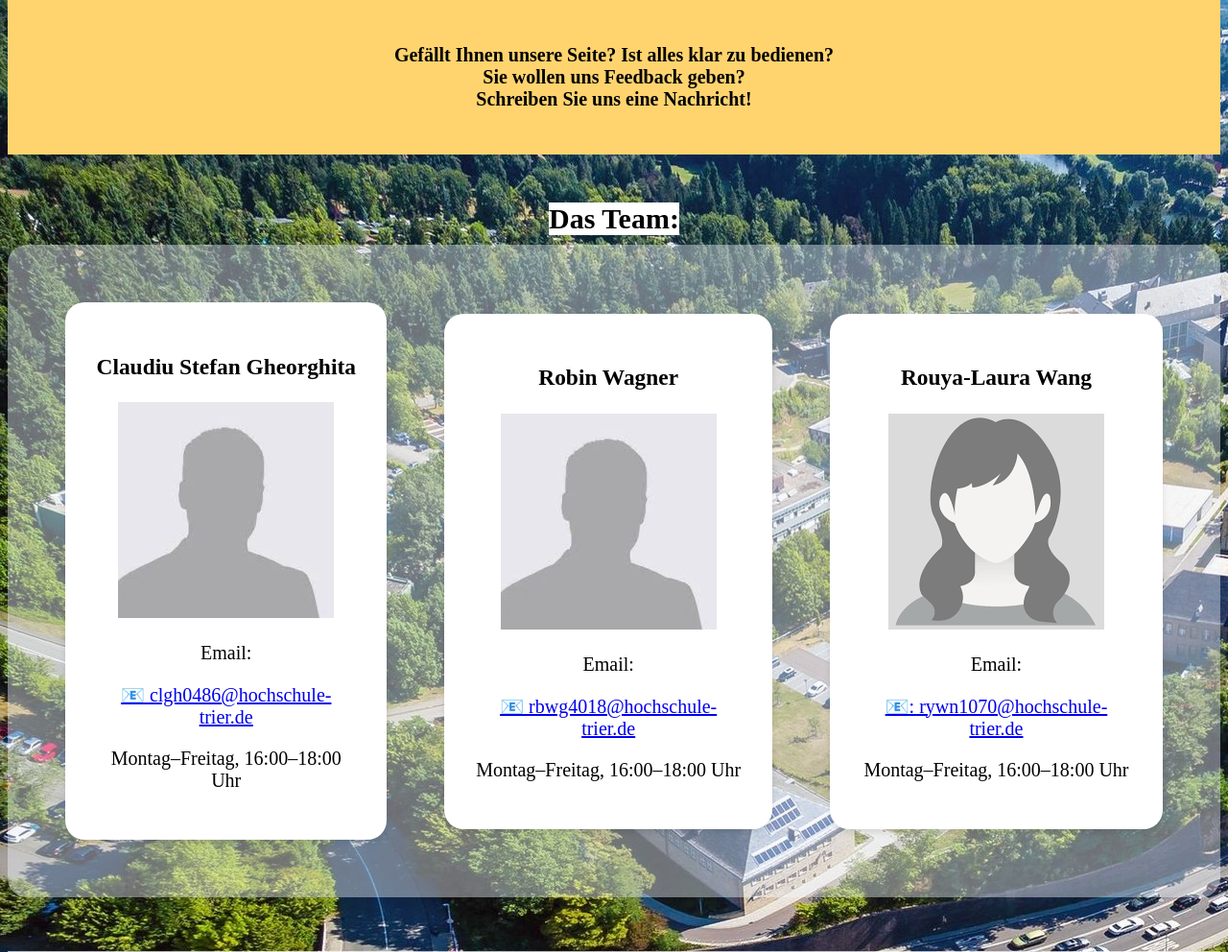
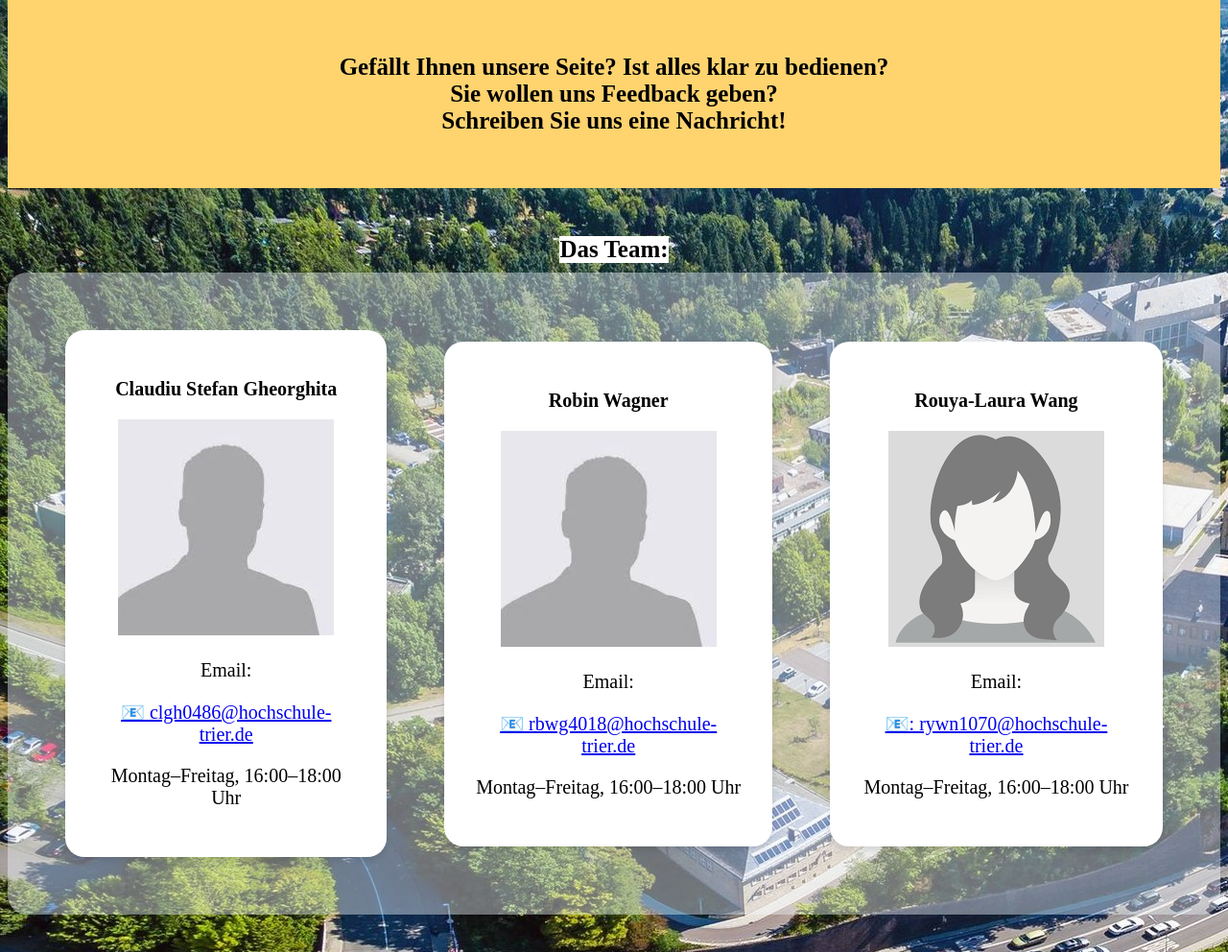
Before and after one commit to SteamPunk89079/Web-Tech-Gruppe-23, a PHP site: page /Pages/ContactUs.html in a window 1280 px wide. Shown: the part 135-1127 px from the top of the page at 96% size. Run offline with PHP 8.4, Linux system fonts and the light colour scheme.

Commit message:
font size geändert

```diff
--- a/Styles/index_style.css
+++ b/Styles/index_style.css
@@ -347,13 +347,16 @@ body.contactus_page {
     margin: auto;
     margin-top: 50px;
     margin-bottom: 10px;
+    font-size: 25px;
 }
-.contactus_page h3 {text-align: center;}
+.contactus_page h3 {text-align: center;
+font-size: 20px;}
 .contactus_page h4{
     width: auto;
     background-color: rgb(255, 212, 111);
     text-align: center;
     margin-top: 0px;
+    font-size: 25px;
 }
 .contactus_page .container {
     width: auto;
```
